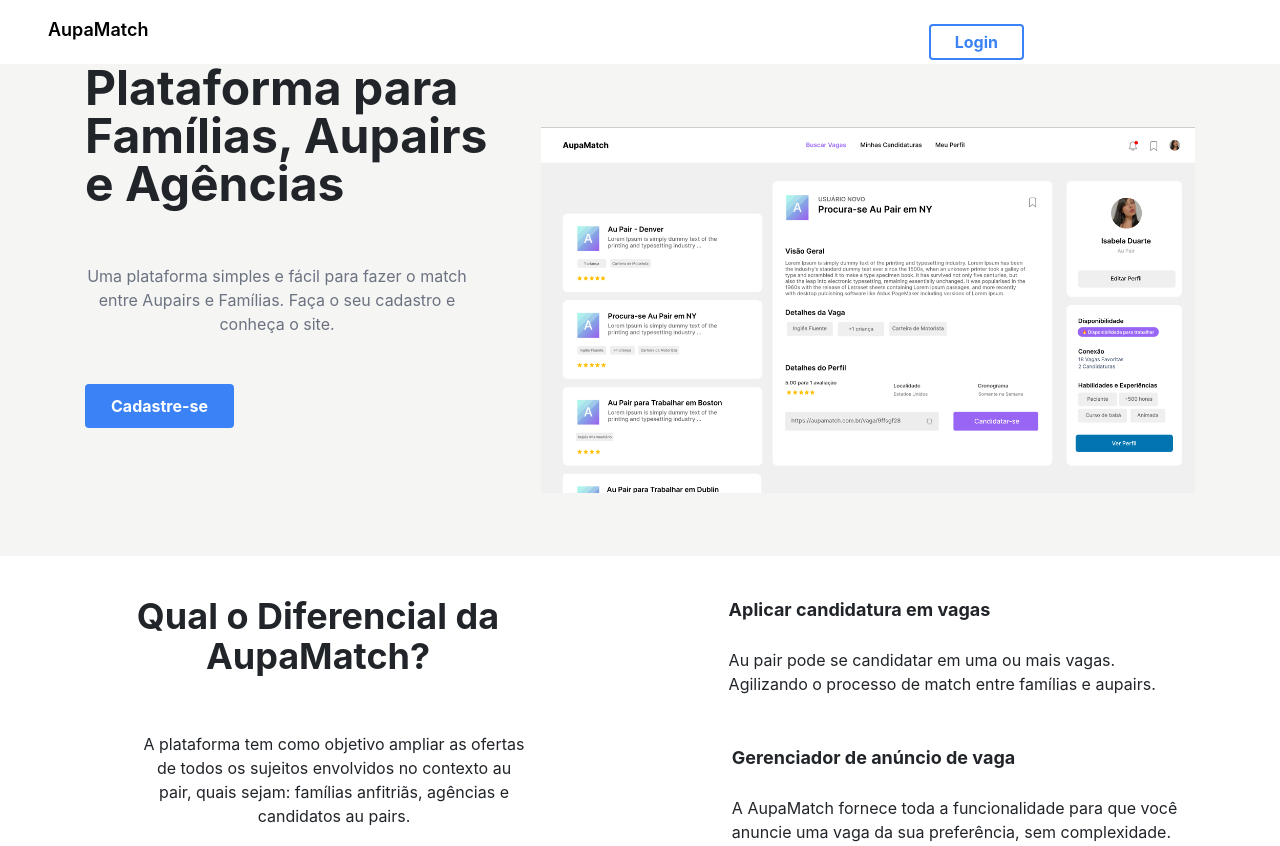
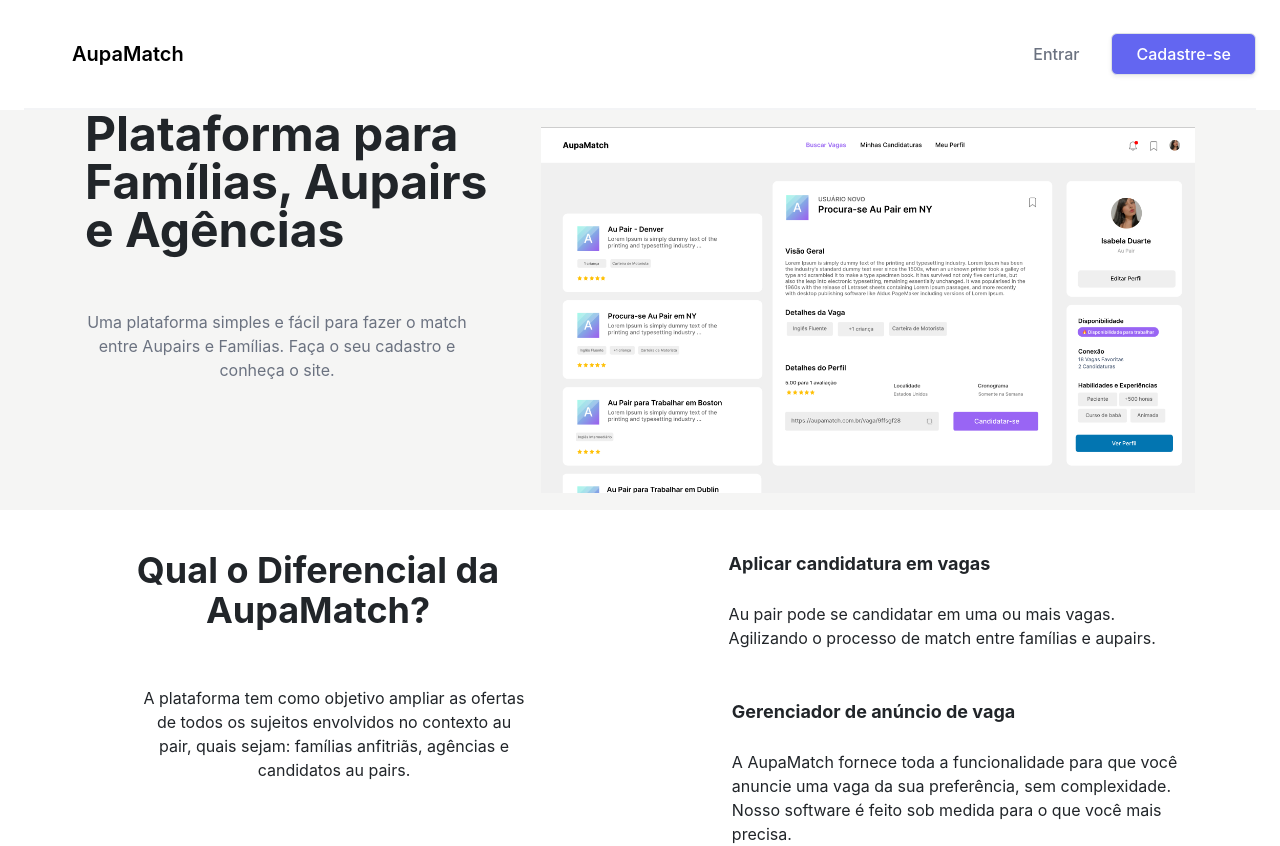
Before and after one commit to rafaelrsdc/aupamatch, a React (Create React App) app: page /home in a window 1280 px wide. Shown: the top 846 px of the page. Built offline with nearby package versions, Linux system fonts and the light colour scheme; no server answers.

Commit message:
Add dependencies headlessui, heroicons and styling in the navbar

```diff
--- a/package.json
+++ b/package.json
@@ -3,6 +3,8 @@
   "version": "1.0.0",
   "private": true,
   "dependencies": {
+    "@headlessui/react": "^1.7.3",
+    "@heroicons/react": "^2.0.12",
     "@testing-library/jest-dom": "^5.16.4",
     "@testing-library/react": "^13.0.1",
     "@testing-library/user-event": "^14.1.1",
--- a/src/components/Topbar.js
+++ b/src/components/Topbar.js
@@ -1,25 +1,82 @@
-import React from 'react'
-import {useLocation, Link} from 'react-router-dom'
+/* eslint-disable jsx-a11y/no-redundant-roles */
+/* eslint-disable jsx-a11y/anchor-is-valid */
+import React from "react";
+import { Popover } from '@headlessui/react'
+import {
+  Bars3Icon,
+  XMarkIcon
+} from '@heroicons/react/24/outline'
+import {Link} from 'react-router-dom'
 
-const Topbar = () => {
+export default function Example() {
+  return (
+    <Popover className="relative bg-white">
+      <div className="mx-auto max-w-7xl px-4 sm:px-6">
+        <div className="flex items-center justify-between border-b-2 border-gray-100 py-6 md:justify-start md:space-x-10">
+          <div className="flex justify-start lg:w-0 lg:flex-1">
+              <Link to="/home" className="text-xl font-semibold mx-5 my-3 text-black hover:text-black" style={{ textDecoration: 'none' }}>AupaMatch</Link>
+          </div>
+          <div className="-my-2 -mr-2 md:hidden">
+            <Popover.Button className="inline-flex items-center justify-center rounded-md bg-white p-2 text-gray-400 hover:bg-gray-100 hover:text-gray-500 focus:outline-none focus:ring-2 focus:ring-inset focus:ring-indigo-500">
+              <span className="sr-only">Open menu</span>
+              <Bars3Icon className="h-6 w-6" aria-hidden="true" />
+            </Popover.Button>
+          </div>
+          <div className="hidden items-center justify-end md:flex md:flex-1 lg:w-0">
+            <Link to={"/login"} style={{textDecoration: 'none'}}>
+              <a
+                href="#"
+                className="whitespace-nowrap text-base font-medium text-gray-500 hover:text-gray-900"
+              >
+                Entrar
+              </a>
+            </Link>
+            <Link to={"/register"}>
+              <a
+                href="#"
+                className="ml-8 inline-flex items-center justify-center whitespace-nowrap rounded-md border border-transparent bg-indigo-500 px-4 py-2 text-base font-medium text-white shadow-sm hover:bg-indigo-600"
+              >
+                Cadastre-se
+              </a>
+            </Link>
+          </div>
+        </div>
+      </div>
 
-    const {pathname} = useLocation();
-
-  return (
-    <nav className="flex flex-auto h-16">
-    <Link to="/home" className="text-lg font-semibold mx-5 my-3 text-black hover:text-black" style={{ textDecoration: 'none' }}>AupaMatch</Link>
-    <div className="my-3 mr-64 navbar-nav ml-auto block">
-        {pathname === "/home" && (<li className="nav-item">
-          <Link to={"/login"} className="nav-link">
-            <button class=" hover:bg-lime-50 text-blue-500 border-2 border-blue-500 font-bold py-1 px-4 rounded">
-              Login
-            </button>
-          </Link>
-        </li>)  }
-
-    </div>
-  </nav>
+        <Popover.Panel focus className="absolute inset-x-0 top-0 origin-top-right transform p-2 transition md:hidden">
+          <div className="divide-y-2 divide-gray-50 rounded-lg bg-white shadow-lg ring-1 ring-black ring-opacity-5">
+            <div className="px-5 pt-5 pb-6">
+              <div className="flex items-center justify-between">
+                <div>
+                  <Link to={"/register"}>
+                    <a
+                      href="#"
+                      className="flex w-full items-center justify-center rounded-md border border-transparent bg-indigo-500 px-4 py-2 text-base font-medium text-white shadow-sm hover:bg-indigo-600"
+                    >
+                      Cadastre-se
+                    </a>
+                  </Link>
+                  <p className="mt-6 text-center text-base font-medium text-gray-500">
+                    Já possui uma conta?{' '}
+                    <Link to={"/login"}>
+                      <a href="#"
+                        className="text-indigo-600 hover:text-indigo-600"
+                      >
+                        Entrar
+                      </a>
+                    </Link>
+                  </p>
+                </div>
+                <div className="-mr-2">
+                  <Popover.Button className="inline-flex items-center justify-center rounded-md bg-white p-2 text-gray-400 hover:bg-gray-100 hover:text-gray-500 focus:outline-none focus:ring-2 focus:ring-inset focus:ring-indigo-500">
+                    <span className="sr-only">Close menu</span>
+                    <XMarkIcon className="h-6 w-6" aria-hidden="true" />
+                  </Popover.Button>
+                </div>
+              </div>
+            </div>
+          </div>
+        </Popover.Panel>
+    </Popover>
   )
 }
-
-export default Topbar
--- a/src/components/home.component.js
+++ b/src/components/home.component.js
@@ -55,13 +55,6 @@
               <p className="max-w-sm text-center text-gray-500 md:text-left">
                 Uma plataforma simples e fácil para fazer o match entre Aupairs e Famílias. Faça o seu cadastro e conheça o site.
               </p>
-              <div className="flex justify-center md:justify-start">
-              <Link to={"/register"}>
-                <button class="bg-blue-500 hover:bg-blue-700 border-2 border-blue-500 hover:border-blue-700 text-white font-bold py-2 px-4 rounded">
-                  Cadastre-se
-                </button>
-              </Link>
-              </div>
             </div>
             <div className="md:w-4/5 ml-5">
               <img src={Herojpg}></img>
```
Also changed, not shown: 1 other file (tests, documents, lock files or other folders).
